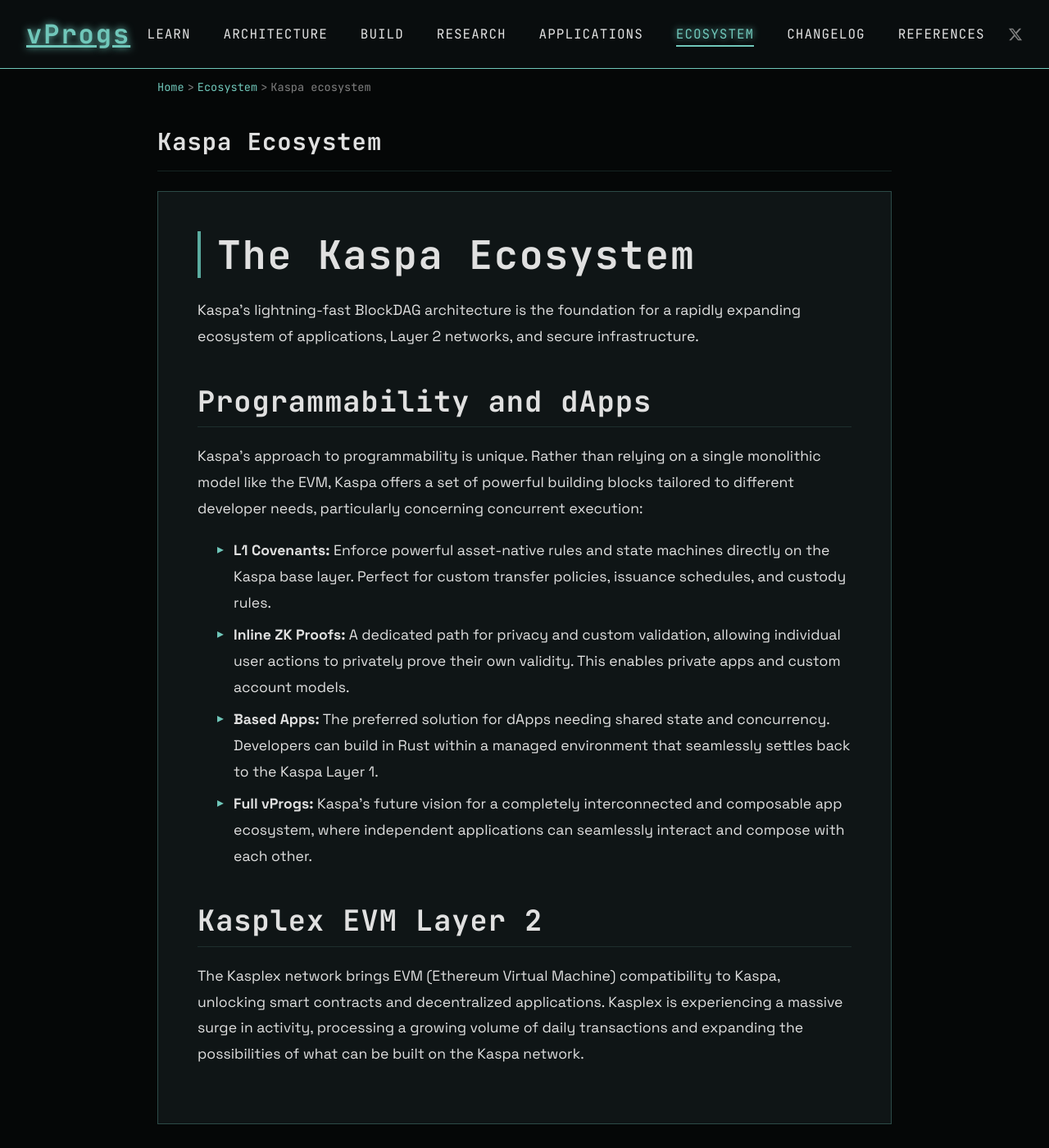
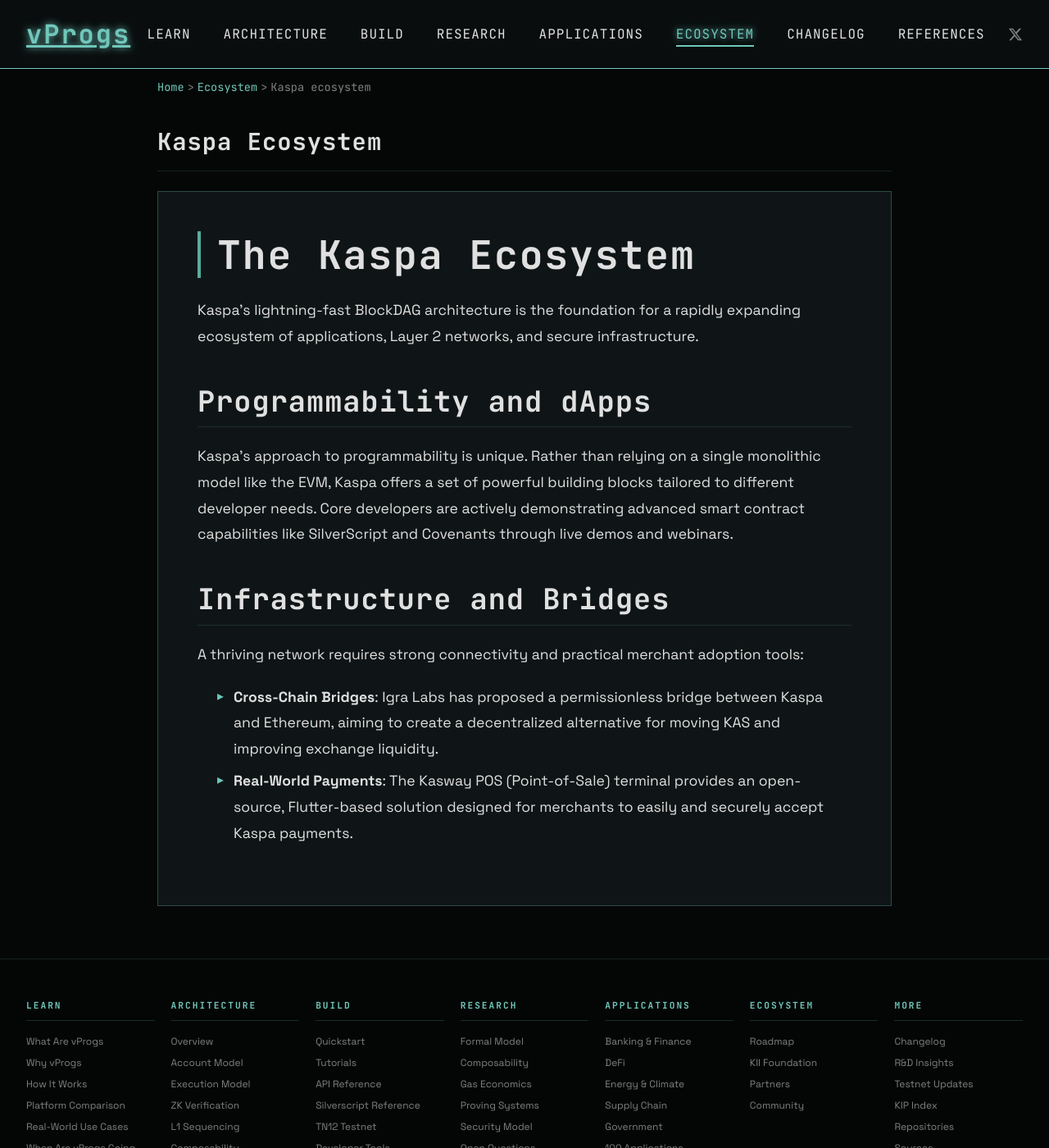
Before and after one commit to creative-inference/vprogs.xyz, a Jekyll site: the page built from ecosystem/ecosystem-overview.md, in a window 1280 px wide and 1400 px high. Shown: the whole window at 82% size. Built offline with Jekyll 4.4.1, drawn with Linux system fonts in a browser that asks for light colours.

Commit message:
Add Igra Labs bridge proposal and Kasway POS to ecosystem page [auto]

```diff
--- a/ecosystem/ecosystem-overview.md
+++ b/ecosystem/ecosystem-overview.md
@@ -11,13 +11,10 @@
 
 ## Programmability and dApps
 
-Kaspa's approach to programmability is unique. Rather than relying on a single monolithic model like the EVM, Kaspa offers a set of powerful building blocks tailored to different developer needs, particularly concerning concurrent execution:
+Kaspa's approach to programmability is unique. Rather than relying on a single monolithic model like the EVM, Kaspa offers a set of powerful building blocks tailored to different developer needs. Core developers are actively demonstrating advanced smart contract capabilities like SilverScript and Covenants through live demos and webinars.
 
-- **L1 Covenants:** Enforce powerful asset-native rules and state machines directly on the Kaspa base layer. Perfect for custom transfer policies, issuance schedules, and custody rules.
-- **Inline ZK Proofs:** A dedicated path for privacy and custom validation, allowing individual user actions to privately prove their own validity. This enables private apps and custom account models.
-- **Based Apps:** The preferred solution for dApps needing shared state and concurrency. Developers can build in Rust within a managed environment that seamlessly settles back to the Kaspa Layer 1.
-- **Full vProgs:** Kaspa's future vision for a completely interconnected and composable app ecosystem, where independent applications can seamlessly interact and compose with each other.
+## Infrastructure and Bridges
 
-## Kasplex EVM Layer 2
-
-The Kasplex network brings EVM (Ethereum Virtual Machine) compatibility to Kaspa, unlocking smart contracts and decentralized applications. Kasplex is experiencing a massive surge in activity, processing a growing volume of daily transactions and expanding the possibilities of what can be built on the Kaspa network.
+A thriving network requires strong connectivity and practical merchant adoption tools:
+- **Cross-Chain Bridges**: Igra Labs has proposed a permissionless bridge between Kaspa and Ethereum, aiming to create a decentralized alternative for moving KAS and improving exchange liquidity.
+- **Real-World Payments**: The Kasway POS (Point-of-Sale) terminal provides an open-source, Flutter-based solution designed for merchants to easily and securely accept Kaspa payments.
```
